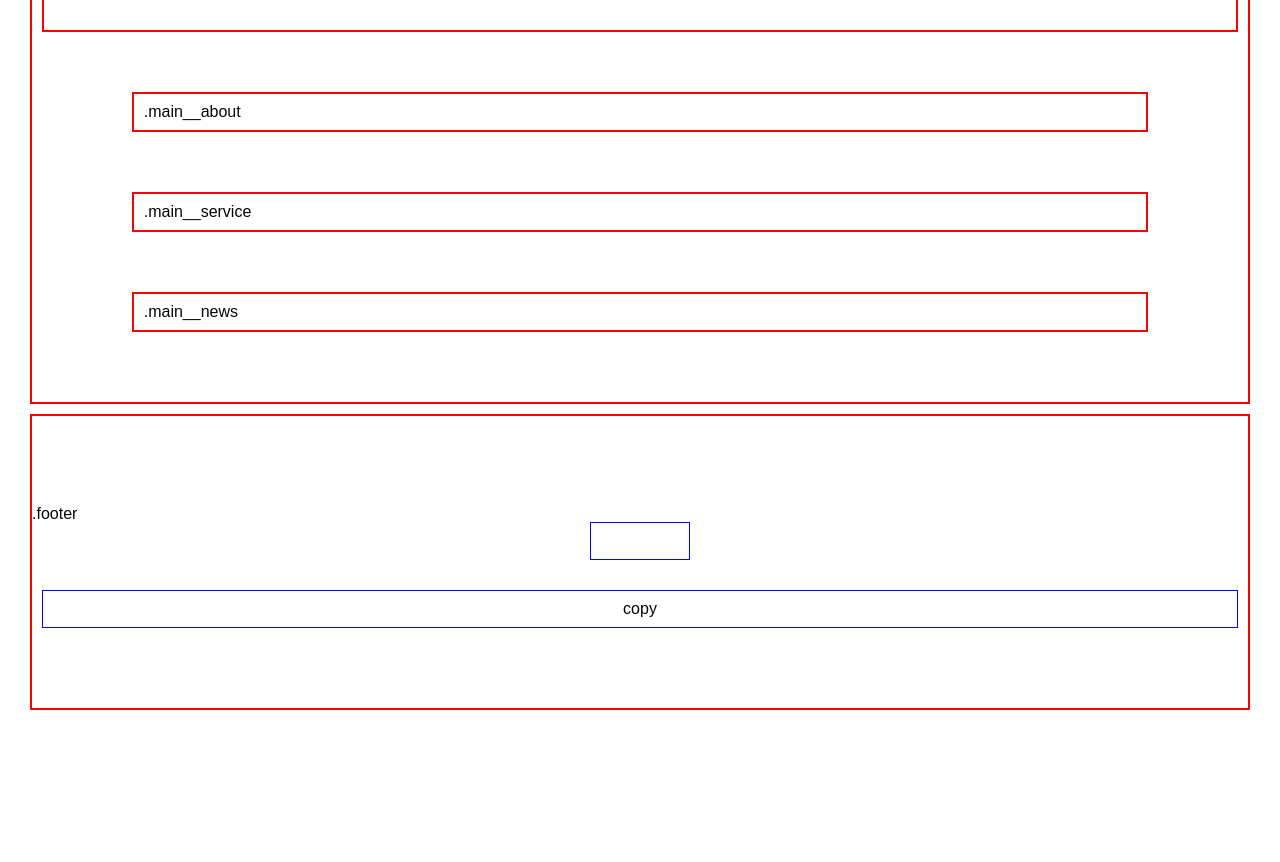
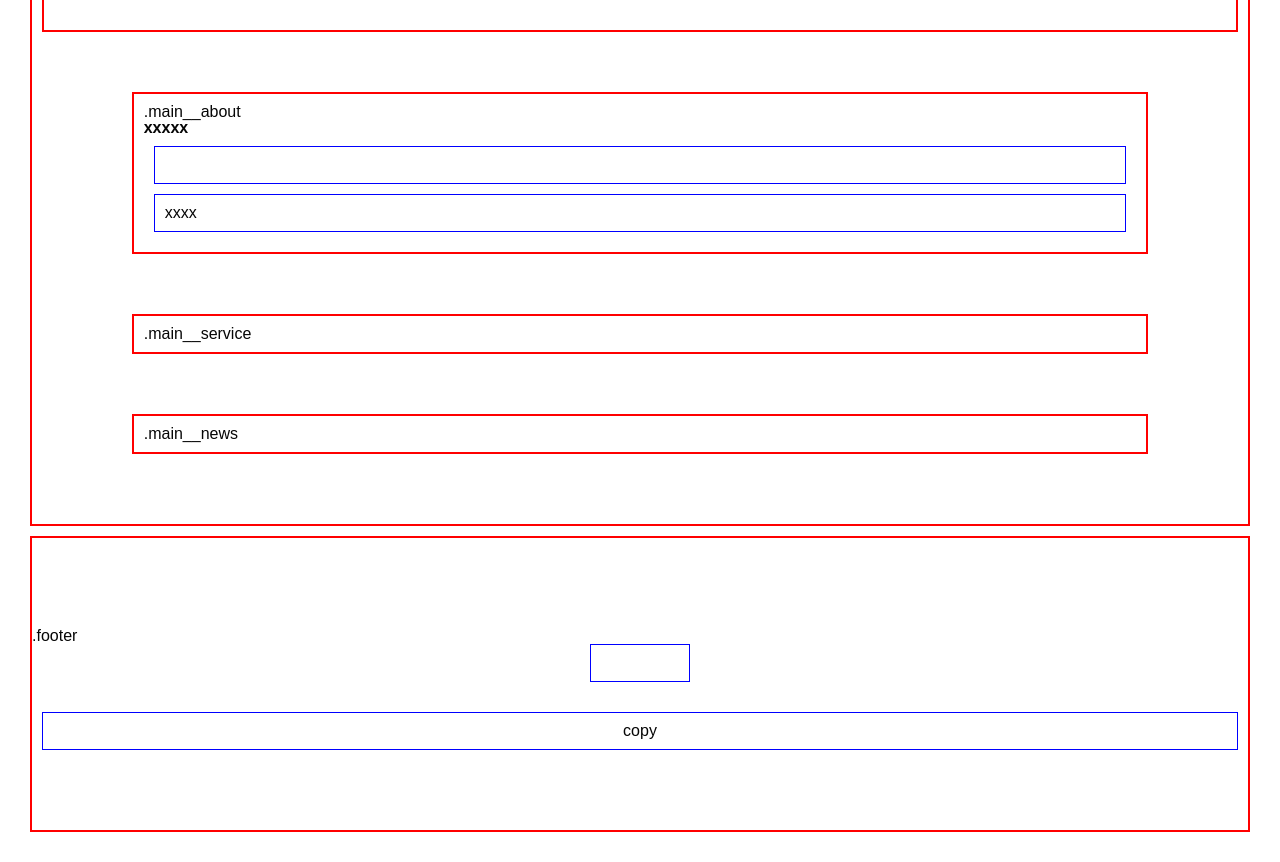
Before and after one commit to zoruhu/zoruhu.github.io, a plain HTML site: page index.html in a window 1280 px wide. Shown: the part 860-1722 px from the top of the page. Before the commit the page ends 1600 px from the top, so only its background shows below. Drawn offline with Linux system fonts and the light colour scheme.

Commit message:
Update index.html

```diff
--- a/index.html
+++ b/index.html
@@ -31,6 +31,9 @@
       </section>
       <section class="main__about">
         .main__about
+        <h1 class="main__about__title">xxxxx</h1>
+        <div class="main__about__logo"><img src=""></div>
+        <p class="main__about__text">xxxx</p>
       </section>
       <section class="main__service">
         .main__service
```
